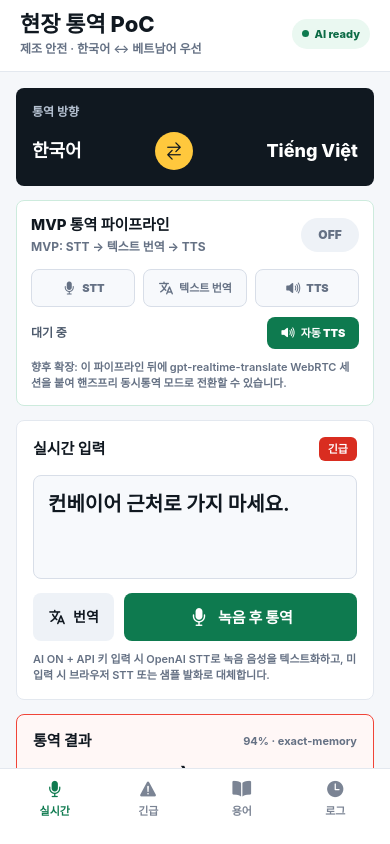
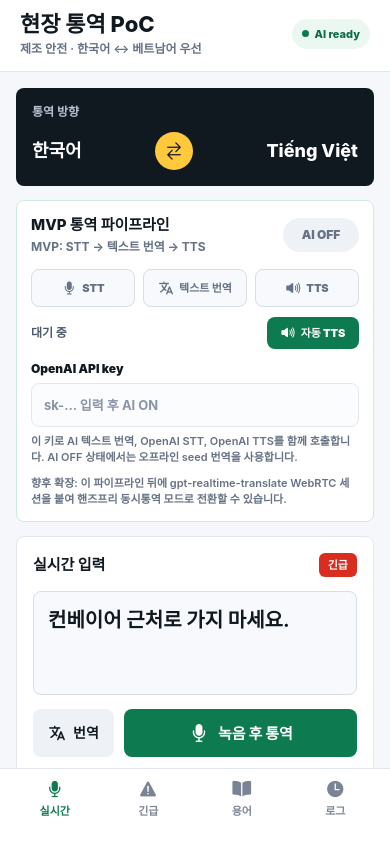
Before and after one commit to jecool0523/workplace-translation-mvp, a React Native app in the folder translator-poc/: screen / in a window 390 px wide. Built offline with nearby package versions, Linux system fonts and the light colour scheme.

Commit message:
Clarify AI API translation controls

```diff
--- a/translator-poc/App.tsx
+++ b/translator-poc/App.tsx
@@ -491,7 +491,7 @@ function LivePanel({
             <Text style={styles.aiStatus}>{aiStatus}</Text>
           </View>
           <Pressable style={[styles.aiToggle, aiEnabled && styles.aiToggleOn]} onPress={onToggleAi}>
-            <Text style={[styles.aiToggleText, aiEnabled && styles.aiToggleTextOn]}>{aiEnabled ? "ON" : "OFF"}</Text>
+            <Text style={[styles.aiToggleText, aiEnabled && styles.aiToggleTextOn]}>{aiEnabled ? "AI ON" : "AI OFF"}</Text>
           </Pressable>
         </View>
         <View style={styles.pipelineRow}>
@@ -506,17 +506,21 @@ function LivePanel({
             <Text style={[styles.autoSpeakText, autoSpeak && styles.autoSpeakTextOn]}>자동 TTS</Text>
           </Pressable>
         </View>
-        {aiEnabled && (
+        <View style={styles.apiKeyBlock}>
+          <Text style={styles.apiKeyLabel}>OpenAI API key</Text>
           <TextInput
             value={apiKey}
             onChangeText={onChangeApiKey}
-            style={styles.keyInput}
-            placeholder="OpenAI API key"
+            style={[styles.keyInput, !aiEnabled && styles.keyInputInactive]}
+            placeholder="sk-... 입력 후 AI ON"
             placeholderTextColor="#8A94A6"
             secureTextEntry
             autoCapitalize="none"
           />
-        )}
+          <Text style={styles.apiKeyHelp}>
+            이 키로 AI 텍스트 번역, OpenAI STT, OpenAI TTS를 함께 호출합니다. AI OFF 상태에서는 오프라인 seed 번역을 사용합니다.
+          </Text>
+        </View>
         <Text style={styles.realtimeNote}>
           향후 확장: 이 파이프라인 뒤에 gpt-realtime-translate WebRTC 세션을 붙여 핸즈프리 동시통역 모드로 전환할 수 있습니다.
         </Text>
@@ -819,8 +823,9 @@ const styles = StyleSheet.create({
     fontWeight: "700"
   },
   aiToggle: {
-    width: 58,
+    minWidth: 76,
     height: 34,
+    paddingHorizontal: 10,
     borderRadius: 17,
     alignItems: "center",
     justifyContent: "center",
@@ -840,7 +845,7 @@ const styles = StyleSheet.create({
   },
   keyInput: {
     height: 44,
-    marginTop: 12,
+    marginTop: 6,
     paddingHorizontal: 12,
     borderRadius: 8,
     backgroundColor: "#F7F9FC",
@@ -850,6 +855,26 @@ const styles = StyleSheet.create({
     fontSize: 13,
     lineHeight: 17,
     fontWeight: "700"
+  },
+  keyInputInactive: {
+    borderColor: "#E3E8EF",
+    backgroundColor: "#FBFCFE"
+  },
+  apiKeyBlock: {
+    marginTop: 12
+  },
+  apiKeyLabel: {
+    color: "#101820",
+    fontSize: 12,
+    lineHeight: 16,
+    fontWeight: "900"
+  },
+  apiKeyHelp: {
+    marginTop: 6,
+    color: "#657184",
+    fontSize: 11,
+    lineHeight: 16,
+    fontWeight: "600"
   },
   pipelineRow: {
     marginTop: 14,
```
Also changed, not shown: translator-poc/verification/ai-key-visible.png (added).
